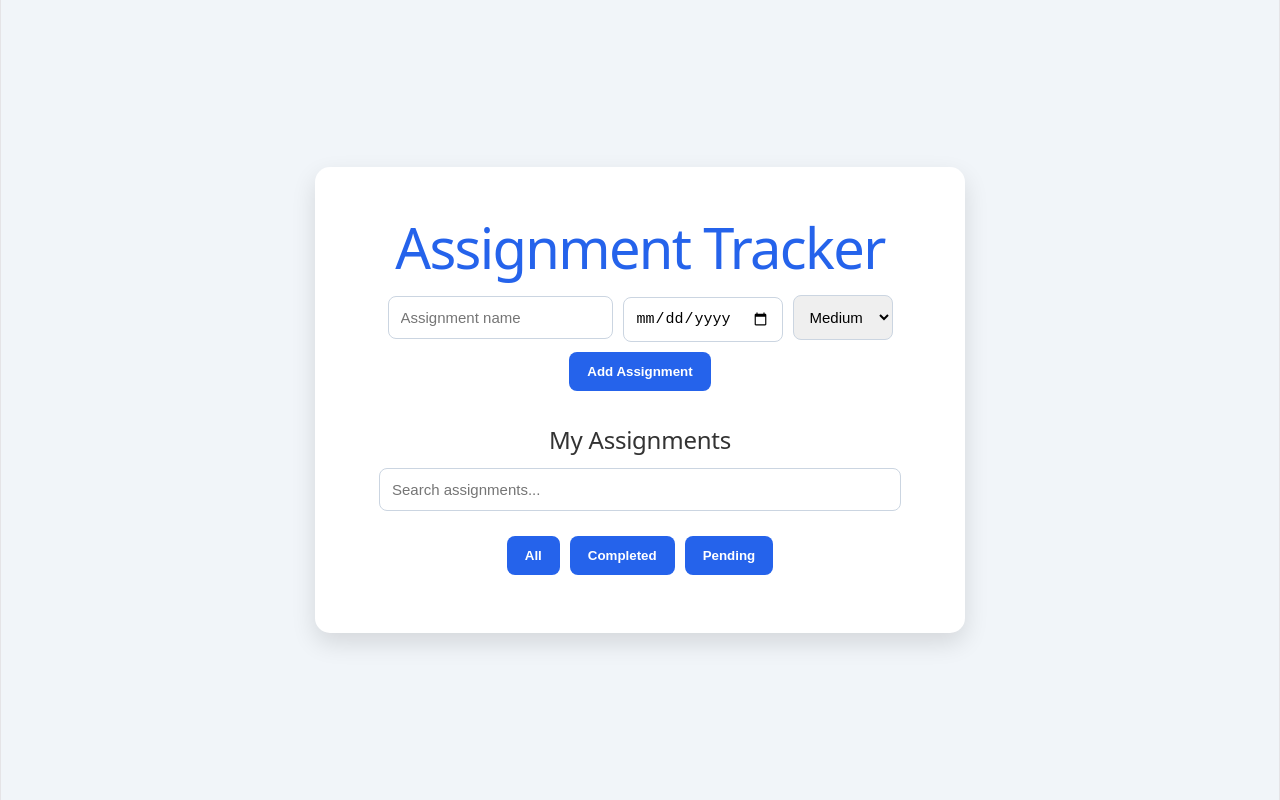
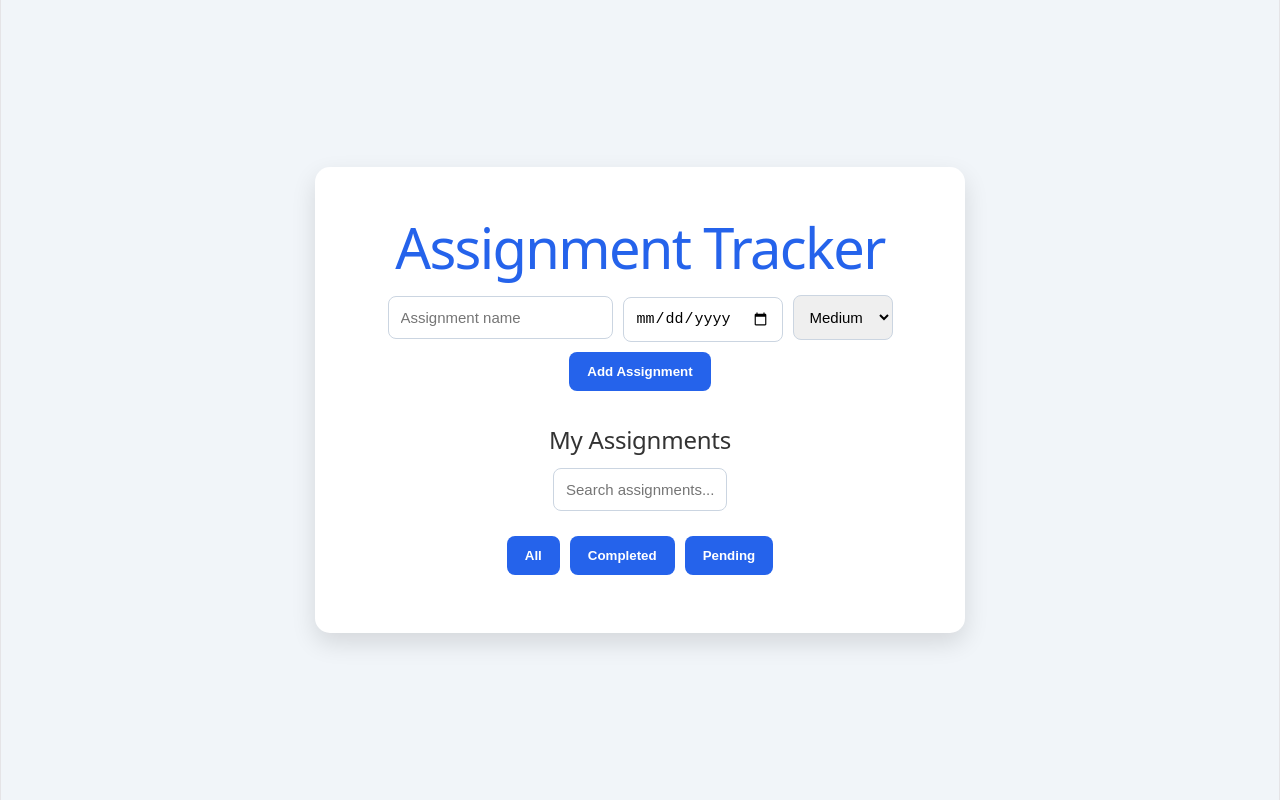
Before and after one commit to yash110905/react-assignment-tracker, a React (Vite) app in the folder react-assignment-tracker/: page / in a window 1280 px wide. Built offline with nearby package versions, Linux system fonts and the light colour scheme.

Commit message:
Improved search bar

```diff
--- a/react-assignment-tracker/src/App.css
+++ b/react-assignment-tracker/src/App.css
@@ -86,7 +86,7 @@ button:hover {
 
 /* Search */
 .search-box {
-  width: 90%;
+  width: 30%;
 }
 
 
```
